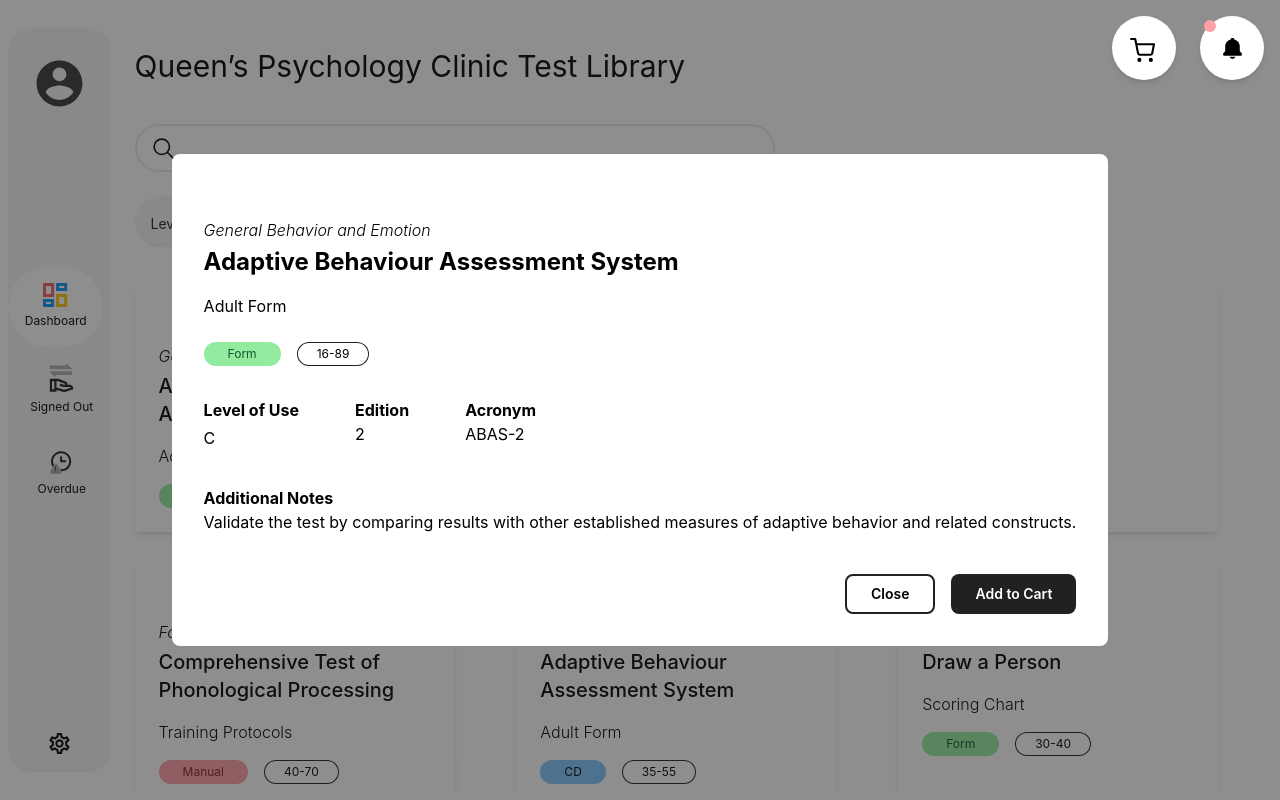
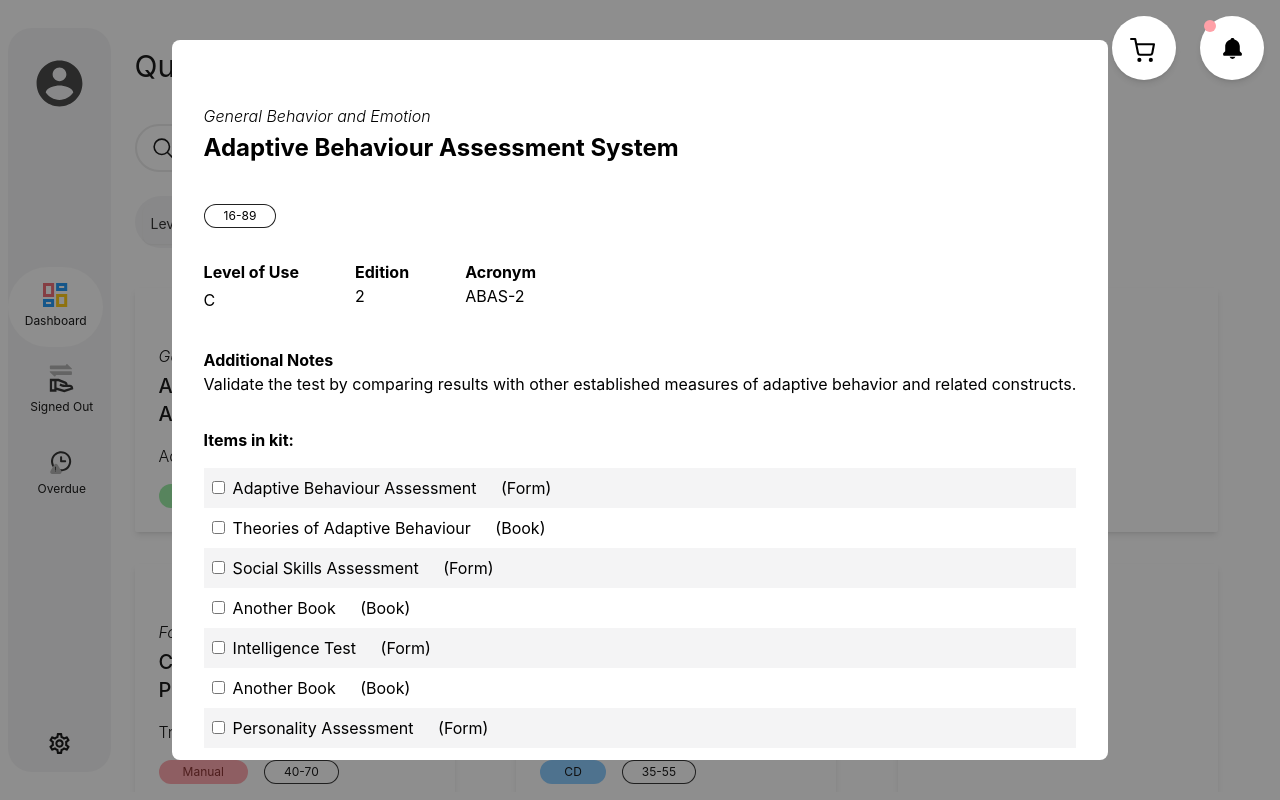
Before and after one commit to queens-psyc-clinic/app, a React (Create React App) app in the folder client/: page /client in a window 1280 px wide. Both pictures are taken after a click on the element 294 px from the left and 410 px from the top of the page. Built offline with nearby package versions, Linux system fonts and the light colour scheme.

Commit message:
checklist

```diff
--- a/client/src/components/CardsModal.tsx
+++ b/client/src/components/CardsModal.tsx
@@ -1,5 +1,6 @@
 import React from "react";
 import { CardData } from "../models/cardSampleData";
+import expandedRowsData from "../models/tableExpandRows";
 
 interface CardsModalProps {
   modalTitle: string;
@@ -20,6 +21,15 @@
   cardData,
   cardColor,
 }: CardsModalProps) => {
+  const handleSelectAll = () => {
+    const checkboxes = document.querySelectorAll<HTMLInputElement>(
+      'input[type="checkbox"]'
+    );
+    checkboxes.forEach((checkbox) => {
+      checkbox.checked = true;
+    });
+  };
+
   return (
     <div>
       {isOpen && (
@@ -27,15 +37,17 @@
           <div className="bg-white rounded-lg p-8 min-w-20 max-h-full min-w-fit overflow-y-auto">
             {cardData && (
               <div>
-                <h3 className="text-base italic font-light pb-1 pt-8">{cardData.Measure.data.title}</h3>
+                <h3 className="text-base italic font-light pb-1 pt-8">
+                  {cardData.Measure.data.title}
+                </h3>
                 <h1 className="text-2xl font-bold mb-4">{modalTitle}</h1>
-                <h3>{cardData["Item Name"]}</h3>
+                {/* <h3>{cardData["Item Name"]}</h3> */}
                 <div className="flex flex-row text-xs pt-6">
-                  <div className="">
+                  {/* <div className="">
                     <p className={`mr-4 rounded-full py-1 px-6 text-gray-900 bg-gray-100 ${cardColor}`}>
                       {cardData.Item.data.title}
                     </p>
-                  </div>
+                  </div> */}
                   <div className="">
                     <p className="mr-4 ring-gray-900 rounded-full ring-1 py-1 px-5 ring-inset">
                       {cardData.Ages}
@@ -45,9 +57,7 @@
                 <div className="flex flex-row gap-14 py-8">
                   <div className="">
                     <h3 className="font-bold">Level of Use</h3>
-                    <p className="mr-4 rounded-full py-1">
-                      {cardData.Level}
-                    </p>
+                    <p className="mr-4 rounded-full py-1">{cardData.Level}</p>
                   </div>
                   <div className="">
                     <h3 className="font-bold">Edition</h3>
@@ -66,6 +76,40 @@
                 Validate the test by comparing results with other established
                 measures of adaptive behavior and related constructs.
               </p>
+            </div>
+            <div>
+              <h3 className="pt-8 font-bold pb-4">Items in kit:</h3>
+              {expandedRowsData.map((row) => (
+                <div key={row.id}>
+                  {row.items.map((item, index) => (
+                    <div
+                      className={`py-2 pl-2 ${
+                        index % 2 === 0 ? "bg-gray-100" : ""
+                      }`}
+                      key={item.item}
+                    >
+                      <input
+                        type="checkbox"
+                        id={item.item}
+                        name={item.item}
+                        value={item.item}
+                      />
+                      <label className="pl-2" htmlFor={item.item}>
+                        {item.itemName}{" "}
+                        <span className="px-5">({item.item})</span>
+                      </label>
+                    </div>
+                  ))}
+                </div>
+              ))}
+              <div className="flex justify-end pt-4">
+                <button
+                  className="px-4 py-2 bg-gray-900 text-white rounded-lg text-sm font-semibold"
+                  onClick={() => handleSelectAll()}
+                >
+                  Select All
+                </button>
+              </div>
             </div>
 
             <div className="flex justify-end pt-10">
```
